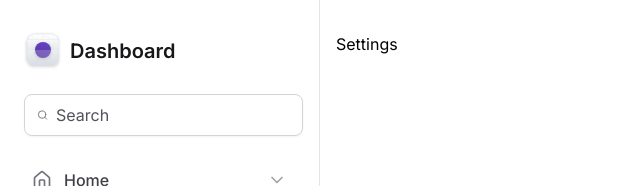
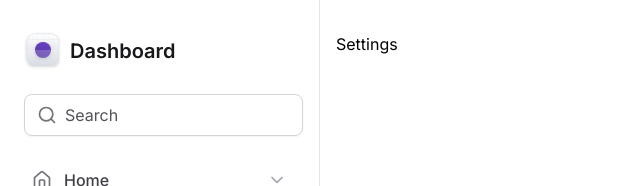
Before and after one commit to lfnd0/dashboard-web, a Next.js app: page / in a window 1280 px wide. Shown: the top 186 px of the page, without its empty margins (0-640 px from the left). Built offline with nearby package versions, Linux system fonts and the light colour scheme.

Commit message:
Pattern de Composição

```diff
--- /dev/null
+++ b/src/components/Input.tsx
@@ -0,0 +1,26 @@
+import { ComponentProps } from 'react'
+
+type InputPrefixProps = ComponentProps<'div'>
+export function InputPrefix(props: InputPrefixProps) {
+  return <div {...props} />
+}
+
+type InputControlProps = ComponentProps<'input'>
+export function InputControl(props: InputControlProps) {
+  return (
+    <input
+      className="flex-1 border-0 bg-transparent p-0 text-zinc-900 placeholder-zinc-600"
+      {...props}
+    />
+  )
+}
+
+export type InputRootProps = ComponentProps<'div'>
+export function InputRoot(props: InputRootProps) {
+  return (
+    <div
+      className="mx-1 flex w-full items-center  gap-2 rounded-lg border border-zinc-300 px-3 py-2 shadow-sm"
+      {...props}
+    />
+  )
+}
--- a/src/components/Sidebar/index.tsx
+++ b/src/components/Sidebar/index.tsx
@@ -9,6 +9,7 @@
   SquareStack,
   User,
 } from 'lucide-react'
+import { InputControl, InputPrefix, InputRoot } from '../Input'
 import { Logo } from './Logo'
 import { NavItem } from './NavItem'
 import { Profile } from './Profile'
@@ -19,14 +20,12 @@
     <aside className="flex flex-col gap-6 border-r border-zinc-200 px-5 py-8">
       <Logo />
 
-      <div className="mx-1 flex w-full items-center  gap-2 rounded-lg border border-zinc-300 px-3 py-2 shadow-sm">
-        <Search className="h-5 w-5 text-zinc-500" />
-
-        <input
-          className="flex-1 border-0 bg-transparent p-0 text-zinc-900 placeholder-zinc-600"
-          placeholder="Search"
-        />
-      </div>
+      <InputRoot>
+        <InputPrefix>
+          <Search className="h-5 w-5 text-zinc-500" />
+        </InputPrefix>
+        <InputControl placeholder="Search" />
+      </InputRoot>
 
       <nav className="space-y-0.5">
         <NavItem title="Home" icon={Home} />
```
